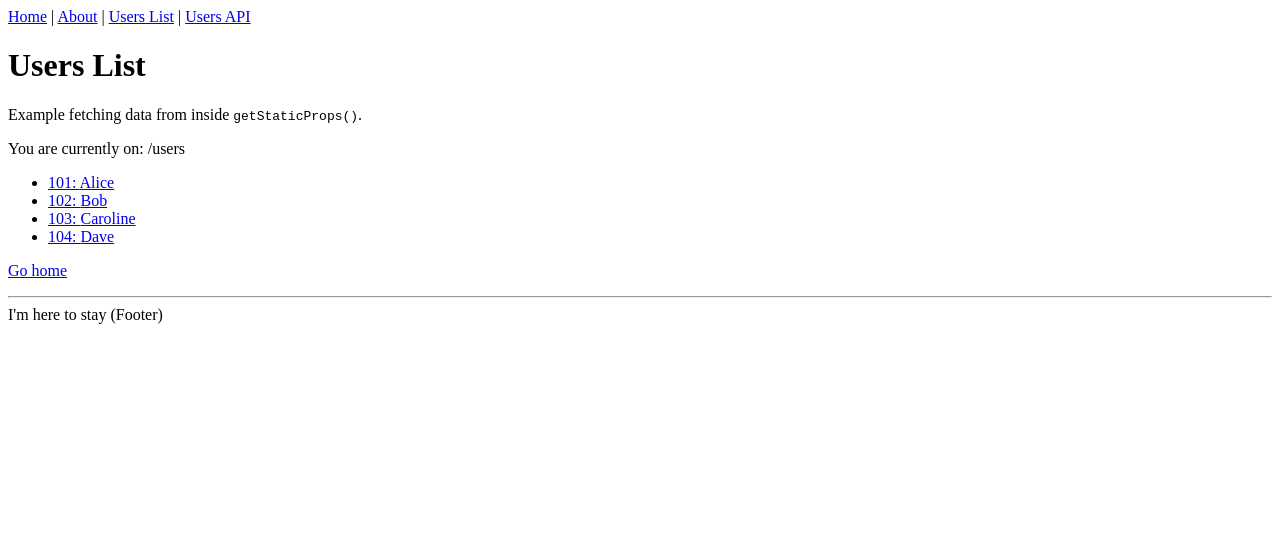
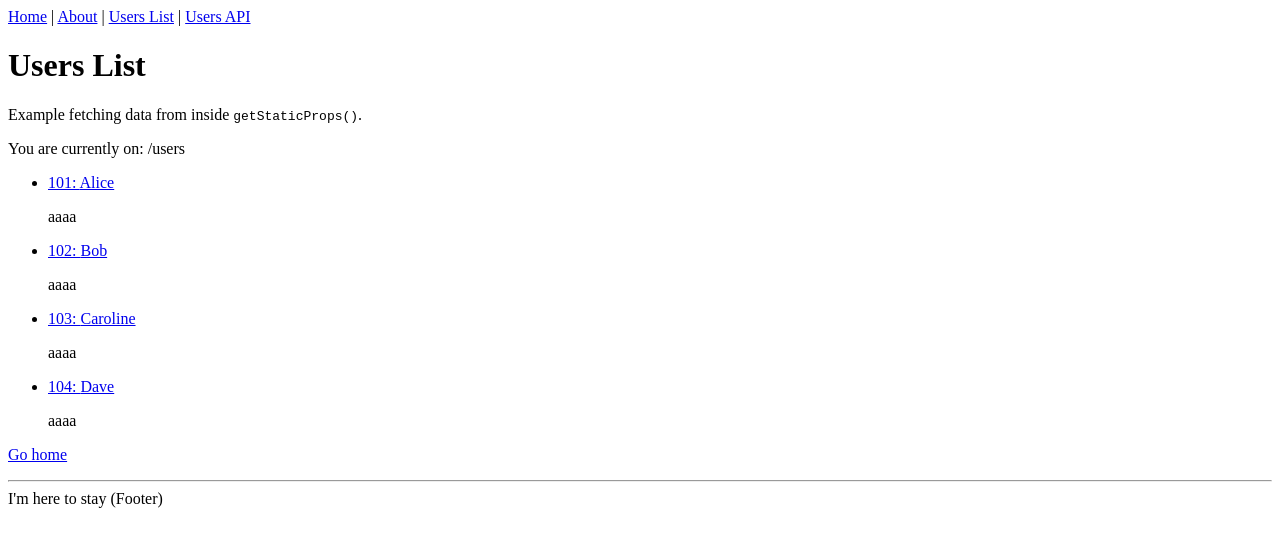
Before and after one commit to JUNoym/nursing-app-frontend, a Next.js app: page /users in a window 1280 px wide. Shown: the top 546 px of the page. Built offline with nearby package versions, Linux system fonts and the light colour scheme.

Commit message:
(追加)List.tsxにpタグでaaaを追加

```diff
--- a/components/List.tsx
+++ b/components/List.tsx
@@ -9,9 +9,12 @@ type Props = {
 const List = ({ items }: Props) => (
   <ul>
     {items.map((item) => (
+      <>
       <li key={item.id}>
         <ListItem data={item} />
       </li>
+      <p>aaaa</p>
+      </>
     ))}
   </ul>
 )
```
